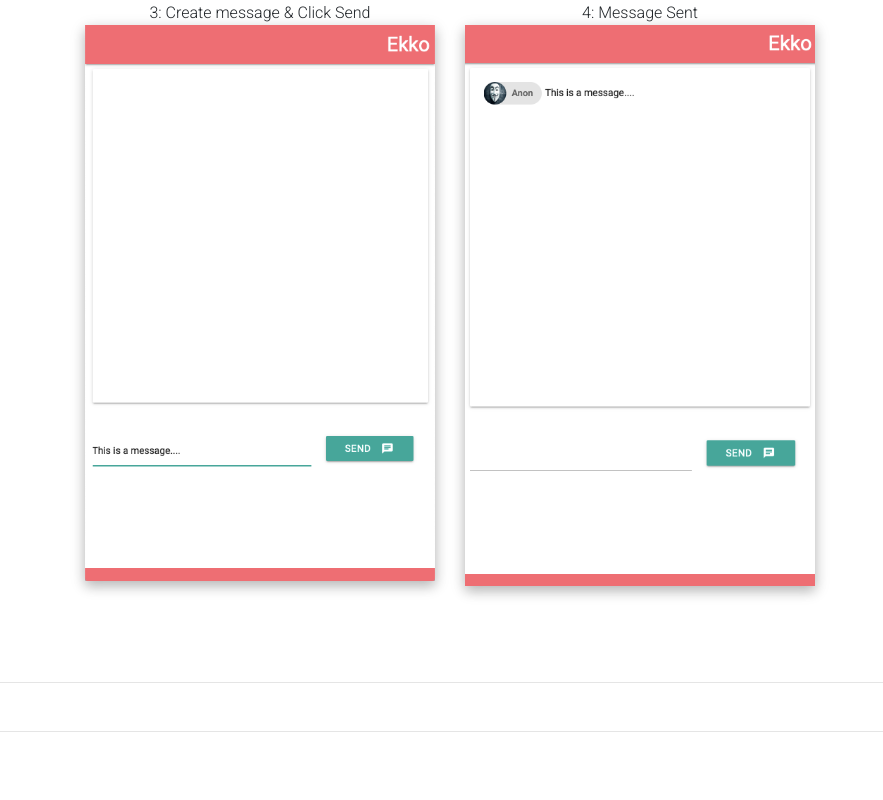
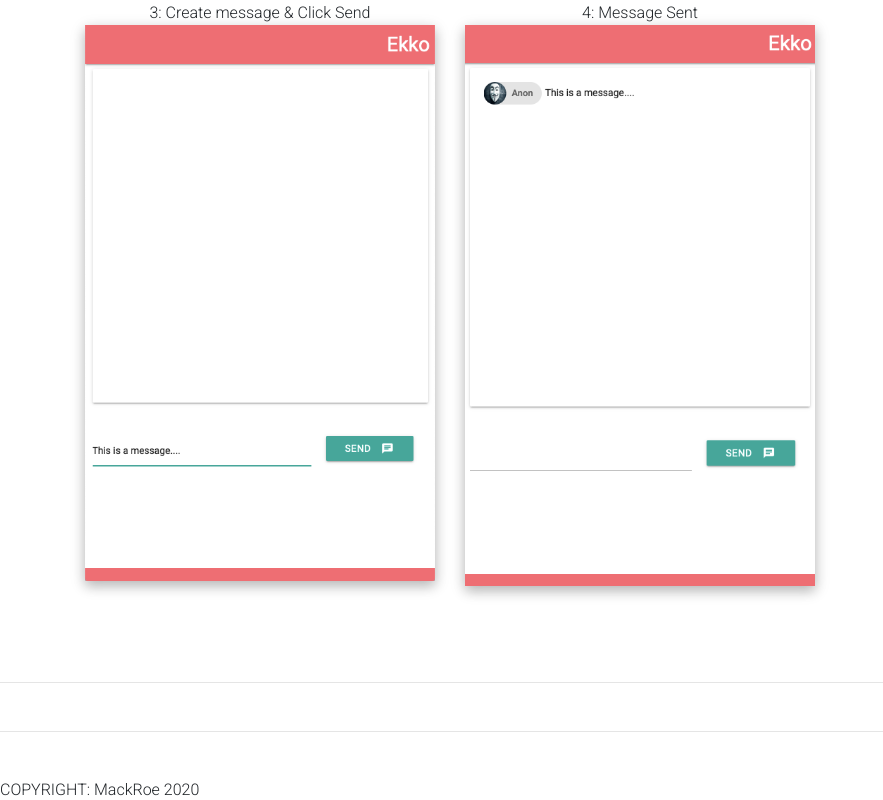
Before and after one commit to MackRoe/ekko-launch, a plain HTML site: page index.html in a window 1280 px wide. Shown: the part 2025-2825 px from the top of the page, without its empty margins (0-883 px from the left). Before the commit the page ends 2757 px from the top, so only its background shows below. Drawn offline with nearby package versions, Linux system fonts and the light colour scheme.

Commit message:
edit footer

```diff
--- a/index.html
+++ b/index.html
@@ -283,6 +283,7 @@
         </main>
     </body>
     <footer>
+        <h6> COPYRIGHT: MackRoe 2020</h6>
     <!--    Latest compiled and minified JavaScript
     <script src="https://maxcdn.bootstrapcdn.com/bootstrap/3.3.7/js/bootstrap.min.js" integrity="sha384-Tc5IQib027qvyjSMfHjOMaLkfuWVxZxUPnCJA7l2mCWNIpG9mGCD8wGNIcPD7Txa" crossorigin="anonymous"></script>
     -->
```
